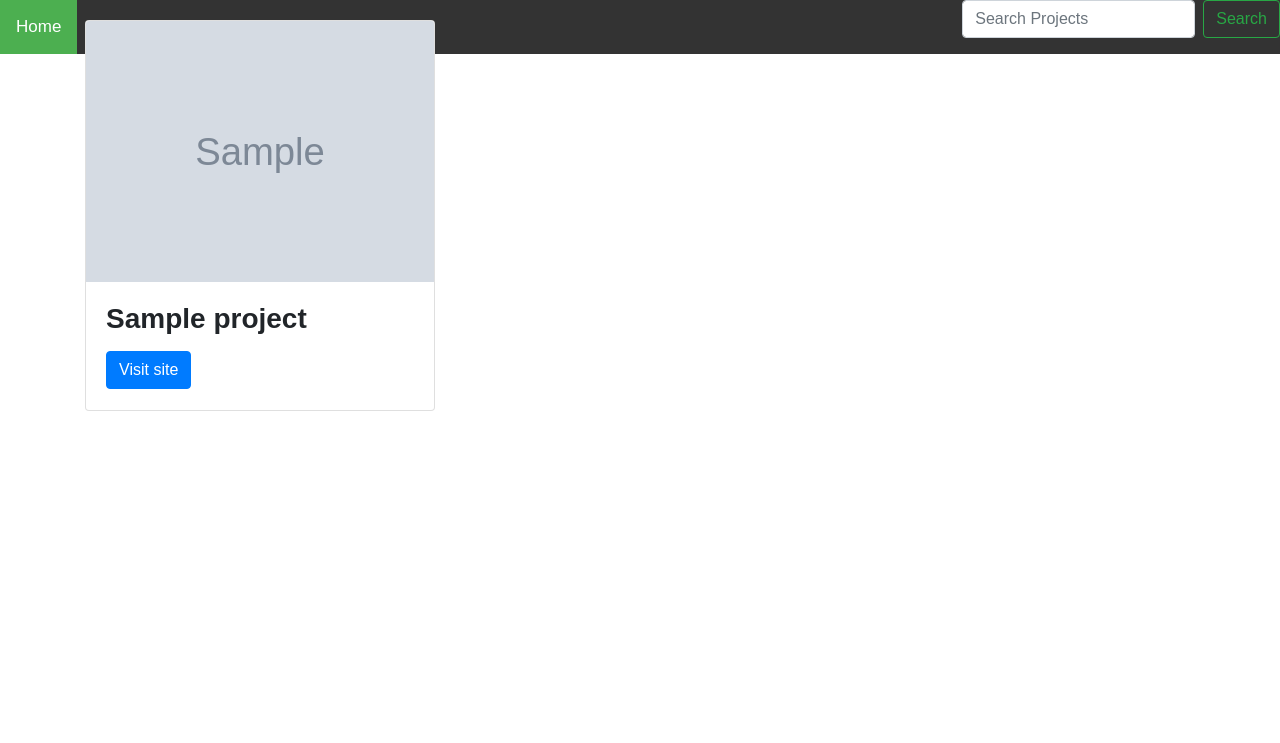
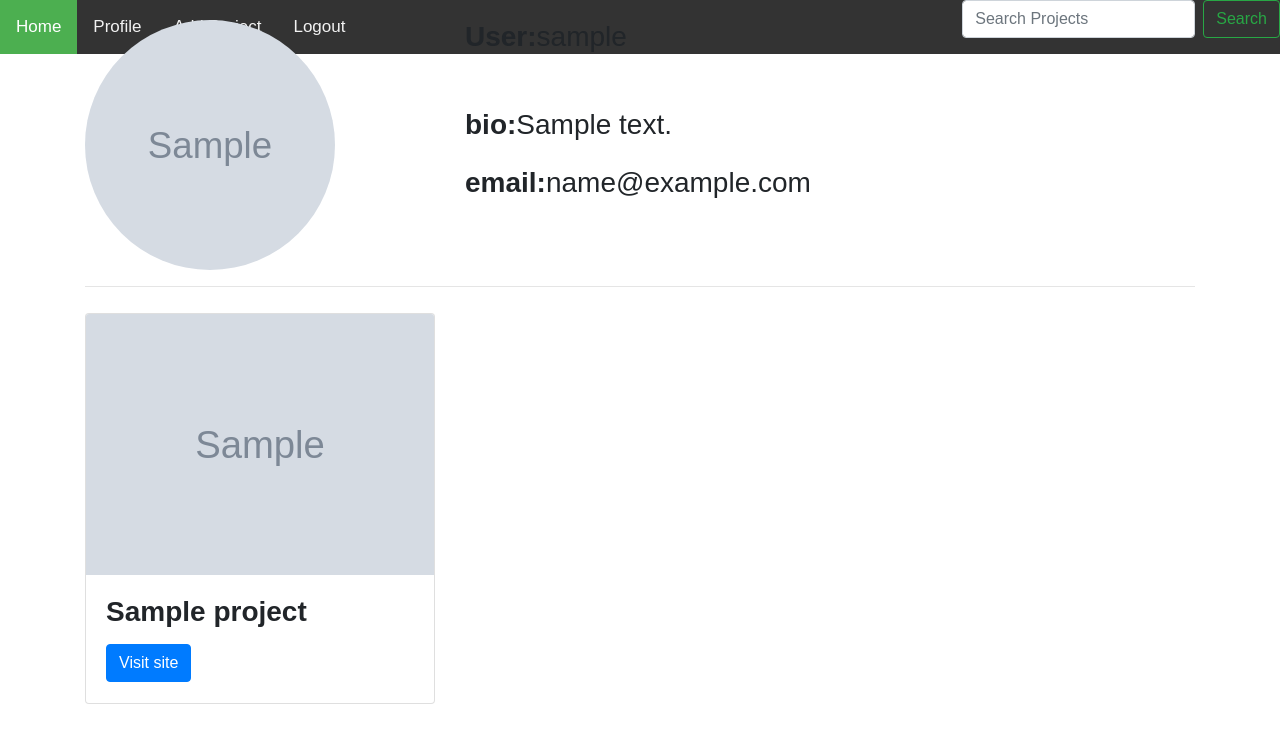
Before and after one commit to Ronyonka/sitexpo, a Django app: page /profile/1 in a window 1280 px wide. Shown: the top 743 px of the page. Run offline with Django 3.2, Linux system fonts and the light colour scheme; tables that the repository leaves empty hold one stand-in row (values such as "Sample post"); grey boxes marked "Sample" are stand-in pictures; some libraries are stand-ins or nearby versions.

Commit message:
added README

```diff
--- a/app/templates/home.html
+++ b/app/templates/home.html
@@ -15,7 +15,6 @@
           <a href="{% url 'project' project.id %}" class="btn btn-primary" >View details</a>
           <a href="{{project.url}}" class="btn btn-primary" target="_blank">Visit site</a>
         </div>
-
       </div>
 </div>
 {% endfor %}
--- a/app/templates/profile.html
+++ b/app/templates/profile.html
@@ -2,8 +2,23 @@
 
 {% block content %}
 <div class="container">
+    <div class="row" style="padding-top:20px;">
+        <div class="col-md-4">
+        <img src="{{ user.profile.avatar.url }}" alt="profile picture" style="width: 250px;height:250px; border-radius:50%">
+        </div>
+        <div class="col-md-4">
+            <h3><strong>User:</strong>{{ user.username}}</h3><br>
+            <p><strong>bio:</strong>{{user.profile.bio}}</p>
+            <p><strong>email:</strong>{{ user.email }}</p>
+        </div>
+        <div class="col-md-4">
+
+        </div>
+
+</div>
+<hr>
   {% if projects%}
-<div class="row" style="padding-top:20px;">
+<div class="row" style="padding-top:10px;">
   {% for project in projects %}
 <div class="col-md-4">
     <div class="card" >
--- a/app/templates/search.html
+++ b/app/templates/search.html
@@ -2,7 +2,7 @@
 {% block content %}
 <div class="container">
     <h1>{{projects|length}} projects with that title </h1>
-</div>
+
 <div class="row">
     {% for project in projects %}
     <div class="col-md-4">
@@ -10,11 +10,13 @@
                 <img class="card-img-top" src="{{project.image.url}}" alt="Card image cap">
                 <div class="card-body">
                   <h3 class="card-title"><strong>{{project.title}}</strong></h3>
-              <!-- <p class="card-text">{{project.description}}</p> -->
+                  <p class="card-text"><a href="{% url 'profile' project.owner.id %}" style="font-size: 12px; color: grey; text-decoration: none;">{{ project.owner }}</a></p>
+                  <a href="{% url 'project' project.id %}" class="btn btn-primary" >View details</a>
                   <a href="{{project.url}}" class="btn btn-primary" target="_blank">Visit site</a>
                 </div>
               </div>
         </div>
     {% endfor %}
 </div>
+</div>
 {% endblock %}
--- a/app/views.py
+++ b/app/views.py
@@ -69,7 +69,7 @@
    user = request.user
    projects = Project.objects.all().filter(owner_id = user.id)
    profile = Profile.objects.all()
-   return render(request, 'profile.html', {'projects':projects, "user":user, "current_user":request.user })
+   return render(request, 'profile.html', {'projects':projects,'profile':profile, "user":user, "current_user":request.user })
 
 @login_required
 def edit_profile(request):
```
Also changed, not shown: README.md (added). Lines whose indentation alone changed are shown as unchanged.
